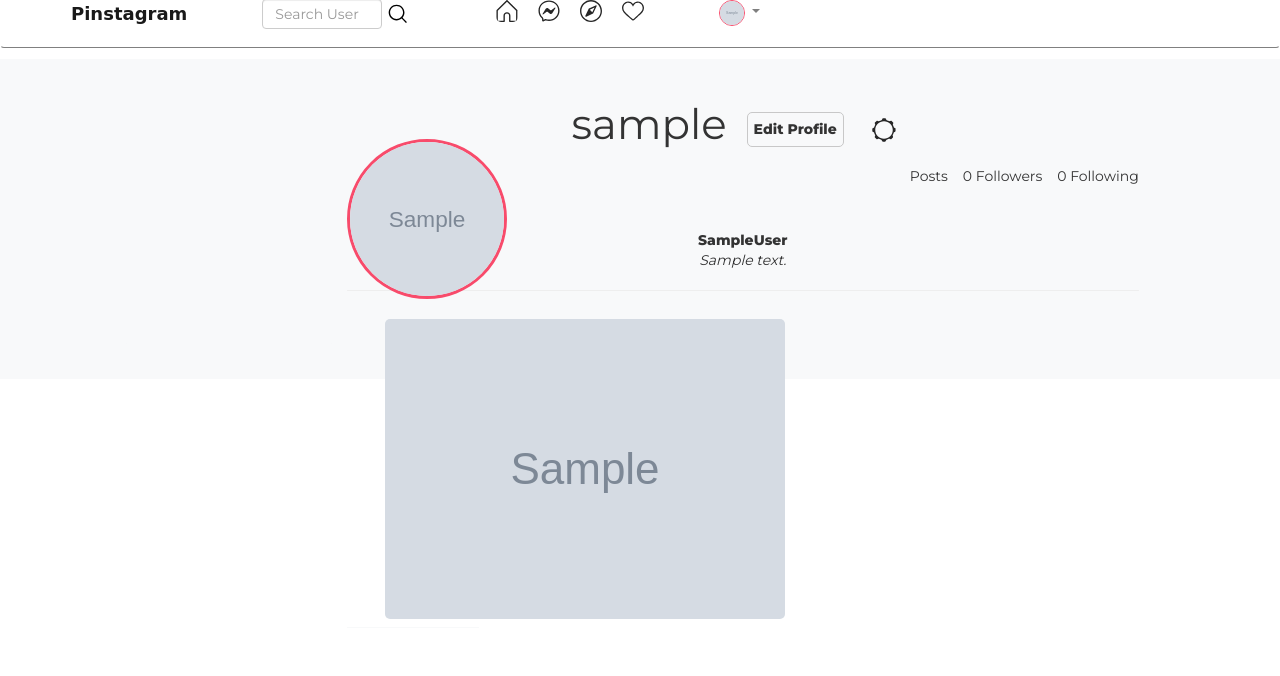
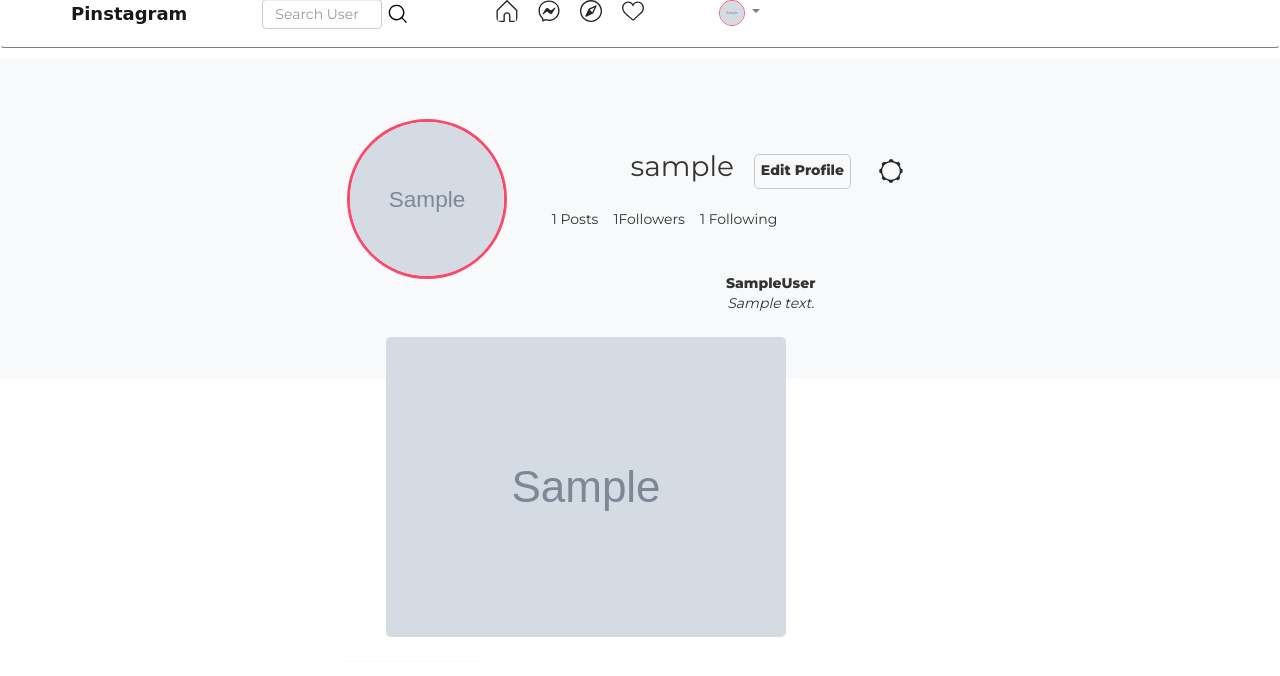
Before and after one commit to COdingaorg/Instagram_clone, a Django app: page /profile/ in a window 1280 px wide. Shown: the part 21-697 px from the top of the page. Run offline with Django 3.2, Linux system fonts and the light colour scheme; a user stored in the database is signed in; tables that the repository leaves empty hold one stand-in row (values such as "Sample post"); grey boxes marked "Sample" are stand-in pictures; parts of the project's set-up code (start-up, migrations or seed data) failed here and were passed over; some libraries are stand-ins or nearby versions; some web fonts are replaced.

Commit message:
displays follows and followings to profile

```diff
--- a/gallery/static/css/styles.css
+++ b/gallery/static/css/styles.css
@@ -223,6 +223,7 @@ button>svg{
   height: 160px;
 }
 .profile_pg>img{
+  margin-top: -5vh;
   border-radius: 50%;
   border: 1px solid rgb(200, 200, 200);
   overflow: hidden;
@@ -231,7 +232,7 @@ button>svg{
   border: 3px solid rgb(248,75,107);
 }
 .profile_username{
-  font-size: 3em;
+  font-size: 2em;
   font-weight: lighter;
   margin-left:9vw;
   line-height: 1.6em;
@@ -256,8 +257,9 @@ button.edit_profile{
   background-color: rgba(200, 200, 200, 0);
 }
 .user_sam{
-  margin-top: -20vh;
-  margin-left: -.8vw;
+  margin-top: 15vh;
+  padding: 0vh 3vw;
+  height: 10vh;
 }
 /*stylign posts in profile page*/
 .new_post{
@@ -356,6 +358,9 @@ button.edit_profile{
   margin: 1vh;
   max-height: 50vh;
 }
+.a_user_post{
+  padding: 2vh;
+}
 .post_selection>img:hover{
   width: 55vh;
   border: 4px solid rgb(248,68,76);
--- a/gallery/templates/registration/profile.html
+++ b/gallery/templates/registration/profile.html
@@ -6,11 +6,11 @@
 {% block content%}
 <div class="profile_page row bg-light mt-100 d-flex justify-content-center align-items-center">
   <div class="col-md-2 bg-light"></div>
-  <div class="col-md-8">
-    <div class=" profile_pg">
+  <div class="col-md-8 row">
+    <div class="profile_pg col-m-3">
       <img src="{%if user_profile %}{{user_profile.photo_path.url}}{%endif%}" alt="">
     </div>
-    <div class="user-details d-flex flex-column align-items-center justify-content-start">
+    <div class="user-details col-md-8 d-flex flex-column align-items-center justify-content-start">
       {% for message in messages%}
       <div class="alert_window alert alert-warning alert-dismissible fade show z-index-4 position-fixed">
         <strong>Warning!</strong>--<p>{{message}}</p>
@@ -19,7 +19,7 @@
         </button>
       </div>
       {%endfor%}
-      <div class="user_sam d-flex flex-row align-items-center justify-content-start">
+      <div class="user_sam d-flex flex-row align-items-center justify-content-felx-start">
         <p class="profile_username ml-auto">{{request.user.username}}</p>
         <strong><button type="button" data-toggle="modal" data-target="#exampleModalLong" class="edit_profile">Edit
             Profile</button></strong>
@@ -30,11 +30,11 @@
           </path>
         </svg>
       </div>
-      <div class="follow d-flex flex-row align-items-start justify-content-start">
-        <p class="ml-auto">{{user_profile.posts}} Posts</p>
-        <p class="pr-4 pl-4">{% if user_profile.followers %} {{user_profile.followers}}{%else%} 0 {%endif%}Followers
+      <div class="follow d-flex ">
+        <p class="ml-5">{{user_posts.count}} Posts</p>
+        <p class="pr-4 pl-4">{% if followers %} {{followers.count}}{%else%} 0 {%endif%}Followers
         </p>
-        <p>{% if user_profile.followers %} {{user_profile.followers}}{%else%} 0 {%endif%} Following</p>
+        <p>{% if followings %} {{followings.count}}{%else%} 0 {%endif%} Following</p>
       </div>
       <div class="names d-flex flex-row align-items-center ">
         <strong class="ml-auto">{{request.user.first_name}}</strong><strong>{{request.user.last_name}}</strong>
--- a/gallery/views.py
+++ b/gallery/views.py
@@ -93,6 +93,7 @@ def profile(request):
   view function that renders profile template data
   displays current user profile data
   displays posts created by user
+  shows followers count and followings
   '''
   title = 'profile - Pinstagram'
   if request.method == 'POST':
```
Also changed, not shown: gallery/migrations/0024_auto_20210713_0323.py (added).
